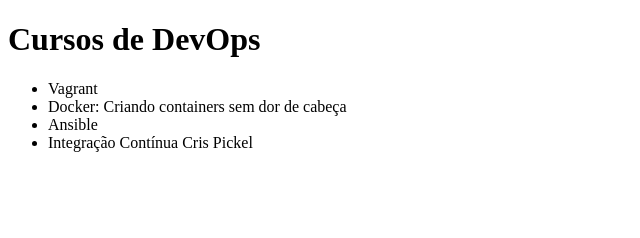
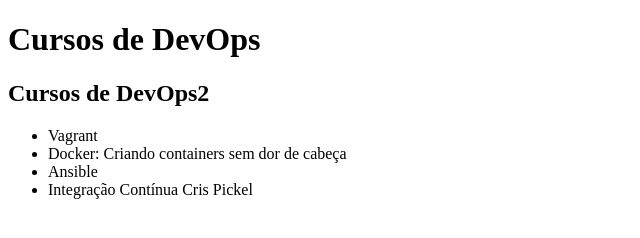
Before and after one commit to anapickel/alura-git, a plain HTML site: page index.html in a window 1280 px wide. Shown: the whole page, without its empty margins (0-640 px from the left). Drawn offline with Linux system fonts and the light colour scheme.

Commit message:
adicionando titulo h2

```diff
--- a/index.html
+++ b/index.html
@@ -6,6 +6,7 @@
 </head>
 <body>
 	<h1>Cursos de DevOps</h1>
+	<h2>Cursos de DevOps2</h2>
 
     <ul>
         <li>Vagrant</li>
```
